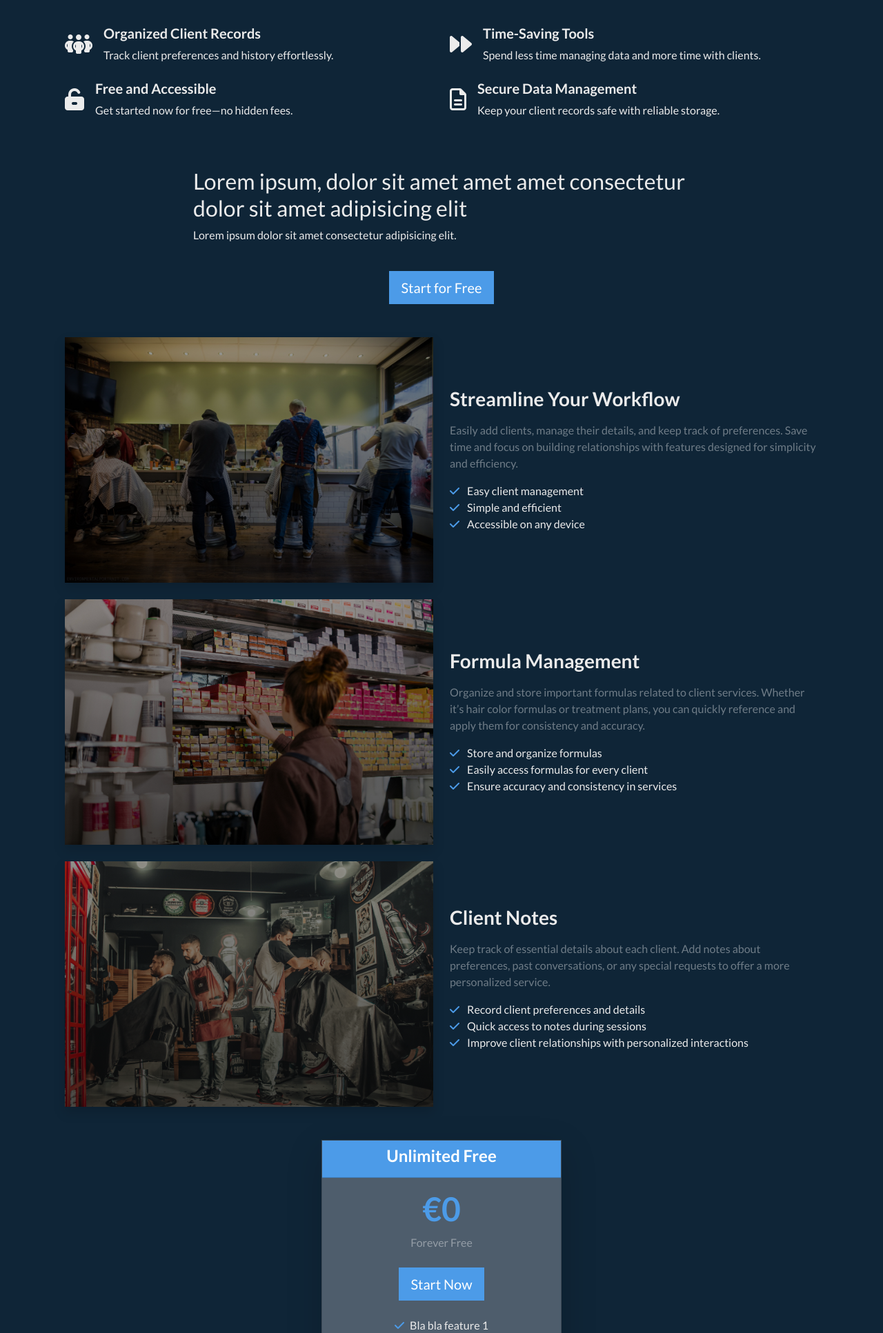
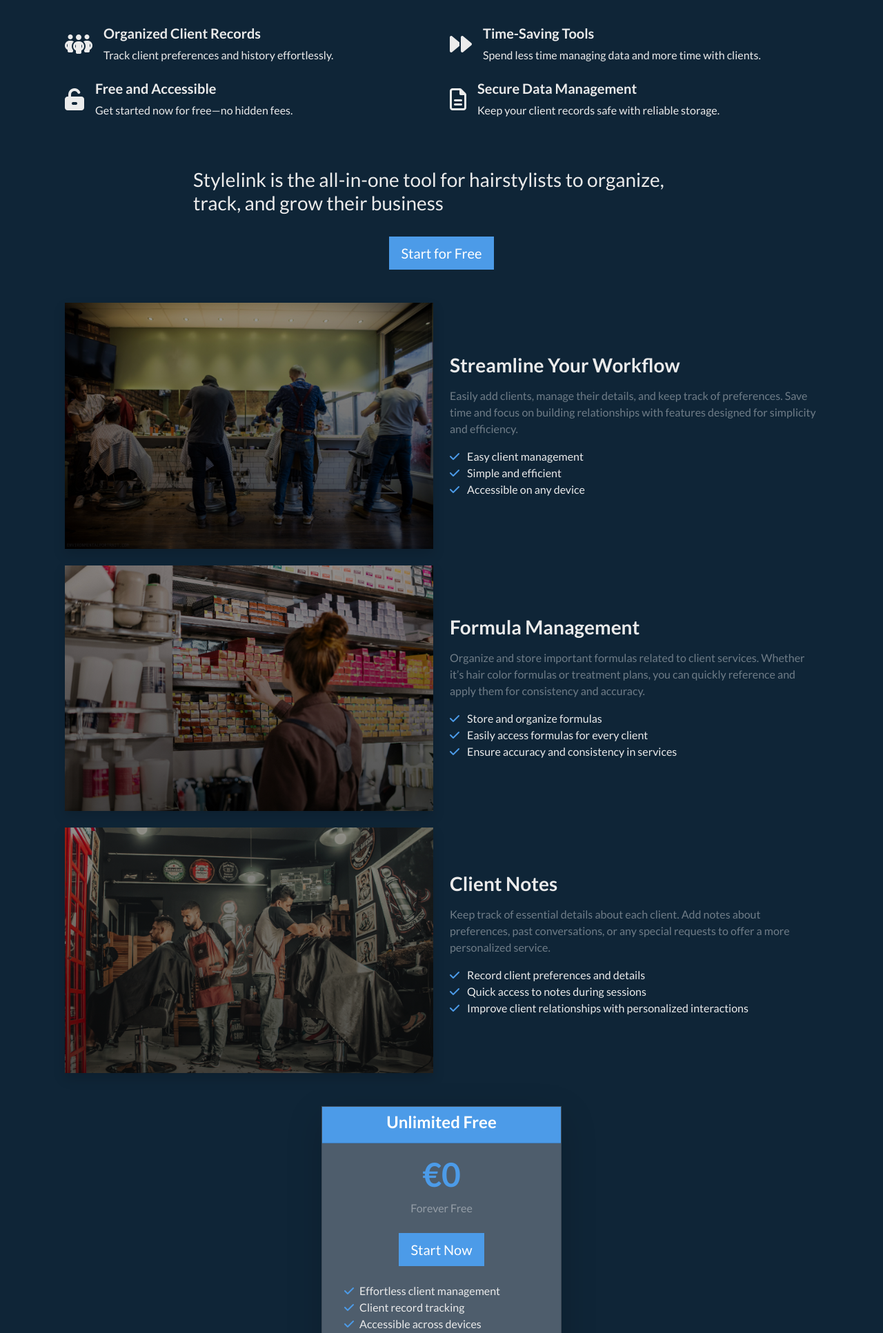
Before and after one commit to yaroslav-matala/stylelink-crm, a Django app: page / in a window 1280 px wide. Shown: the part 1045-2978 px from the top of the page at 69% size. Run offline with Django 4.2, Linux system fonts and the light colour scheme; some libraries are stand-ins or nearby versions.

Commit message:
style text in cards on homepage

```diff
--- a/client_manager/templates/client_manager/index.html
+++ b/client_manager/templates/client_manager/index.html
@@ -163,11 +163,9 @@
     <div class="container my-5">
         <div class="row justify-content-center">
             <div class="col-12 col-md-8">
-                <h2>
-                    Lorem ipsum, dolor sit amet amet amet consectetur dolor
-                    sit amet adipisicing elit
-                </h2>
-                <p>Lorem ipsum dolor sit amet consectetur adipisicing elit.</p>
+                <h3>
+                    Stylelink is the all-in-one tool for hairstylists to organize, track, and grow their business
+                </h3>
             </div>
         </div>
         <br>
@@ -257,11 +255,11 @@
                         <h2 class="display-5 fw-bold text-primary">€0</h2>
                         <p class="text-muted mb-4">Forever Free</p>
                         <a href="{% url 'account_signup' %}" class="btn btn-primary btn-lg mb-4">Start Now</a>
-                        <ul class="list-unstyled">
-                            <li><i class="fa-solid fa-check text-primary me-2"></i>Bla bla feature 1</li>
-                            <li><i class="fa-solid fa-check text-primary me-2"></i>Bla bla feature 2</li>
-                            <li><i class="fa-solid fa-check text-primary me-2"></i>Bla bla feature 3</li>
-                            <li><i class="fa-solid fa-check text-primary me-2"></i>Bla bla feature 4</li>
+                        <ul class="list-unstyled text-start ps-3">
+                            <li><i class="fa-solid fa-check text-primary me-2"></i>Effortless client management</li>
+                            <li><i class="fa-solid fa-check text-primary me-2"></i>Client record tracking</li>
+                            <li><i class="fa-solid fa-check text-primary me-2"></i>Accessible across devices</li>
+                            <li><i class="fa-solid fa-check text-primary me-2"></i>Completely free, forever</li>
                         </ul>
                     </div>
                     <div class="card-footer bg-light">
@@ -274,7 +272,7 @@
 
     <div class="row text-center pt-5 pb-3">
         <div class="col-12">
-            <h2>Join hundreds of happy <span class="text-primary">Stylelink</span> users</h2>
+            <h2>Join <span class="text-primary">hundreds of happy</span> Stylelink users</h2>
             <p>Seamless simplicity inspired 85% of our users to choose StyleLink for managing their client records effortlessly.</p>
         </div>
     </div>
```
